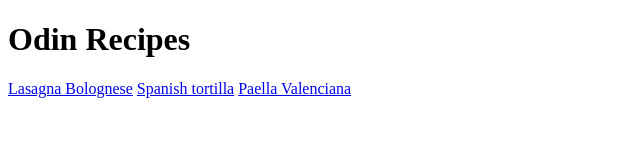
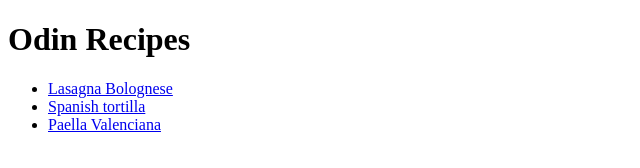
Before and after one commit to jvaronam/odin-recipes, a plain HTML site: page index.html in a window 1280 px wide. Shown: the whole page, without its empty margins (0-640 px from the left). Drawn offline with Linux system fonts and the light colour scheme.

Commit message:
tortilla hecha

```diff
--- a/index.html
+++ b/index.html
@@ -7,8 +7,10 @@
 
     <body>
         <h1> Odin Recipes </h1>
-        <a href="recipes/lasagna.html">Lasagna Bolognese</a>
-        <a href="recipes/tortilla.html">Spanish tortilla</a>
-        <a href="recipes/paella.html">Paella Valenciana</a>
+        <ul>
+            <li><a href="recipes/lasagna.html">Lasagna Bolognese</a></li>
+            <li><a href="recipes/tortilla.html">Spanish tortilla</a> </li>
+            <li><a href="recipes/paella.html">Paella Valenciana</a> </li>
+        </ul>
     </body>
 </html>
```
Also changed, not shown: recipes/tortilla.html (+1 -1 lines).
